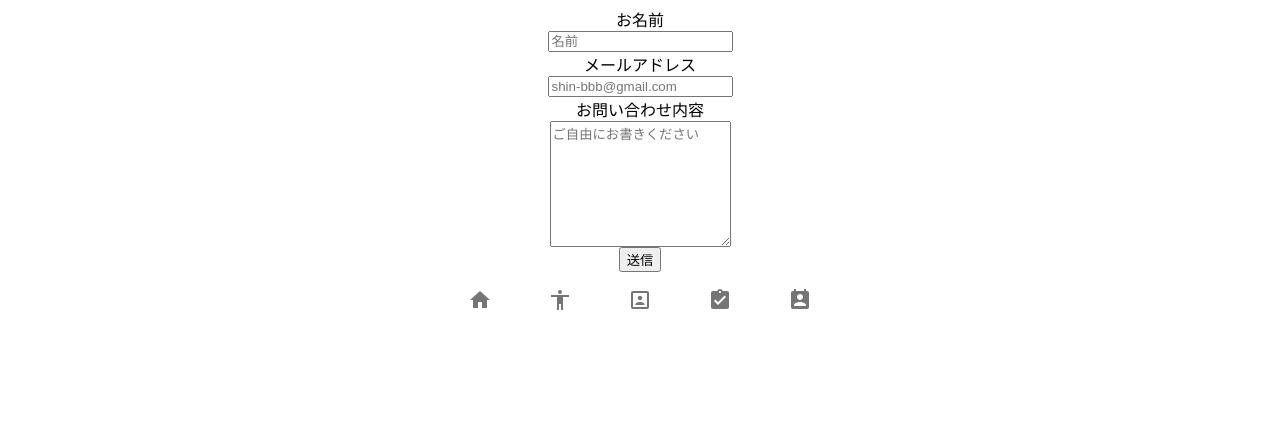
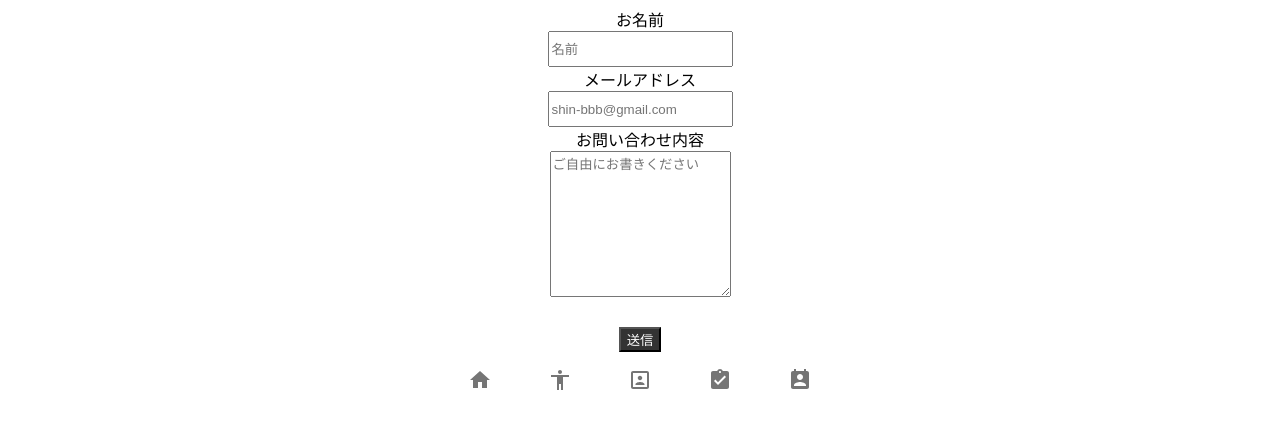
Before and after one commit to shin21-coder/gatsby-portfolio, a Gatsby site: page /contact in a window 1280 px wide. Shown: the part 352-780 px from the top of the page. Built offline with nearby package versions, Linux system fonts and the light colour scheme; Gatsby itself is replaced by a stand-in of ours.

Commit message:
ひとまず完成

```diff
--- a/src/pages/about.js
+++ b/src/pages/about.js
@@ -54,7 +54,8 @@ const useStyles = makeStyles((theme) => ({
     // flexGrow: 1,
   },
   paper: {
-    padding: theme.spacing(2),
+    // padding: theme.spacing(2),
+    padding:5,
     // textAlign: 'center',
     color: theme.palette.text.secondary,
     width:'100%'
--- a/src/pages/contact.js
+++ b/src/pages/contact.js
@@ -9,7 +9,6 @@ import Button from '@material-ui/core/Button';
 const useStyles = makeStyles((theme) => ({
   root: {
     margin: '0 auto',
-    width: 500,
     textAlign: 'center'
 
   },
@@ -49,15 +48,25 @@ const useStyles = makeStyles((theme) => ({
     margin: '10px auto',
     width:200
   },
-  label: {
-    width:500,
-  },
+
   form: {
     display: 'block',
-    margin:'0 auto'
+    margin: '0 auto',
+    height:30,
+  },
+  button: {
+    color: 'white',
+    marginTop: 30,
+    backgroundColor:'#333'
+  },
+  text: {
+    height: 140,
+    display: 'block',
+    margin: '0 auto',
   }
 
 }));
+
 
 export default function Contact() {
 
@@ -82,24 +91,24 @@ export default function Contact() {
           {/* ここまで */}
           {/* Netlifyでフォームの登録をするための記述 */}
           <div className="form-group">
-        <label className={classes.label}>お名前<abbr title="required"></abbr>
+        <label>お名前<abbr title="required"></abbr>
         <input type="text" className={classes.form} id="name" name="name" placeholder="名前" maxLength="30" minLength="2" required autoComplete="name" />
         </label>
       </div>
       <div className="form-group">
-        <label className={classes.label}>メールアドレス<abbr title="required"></abbr>
+        <label>メールアドレス<abbr title="required"></abbr>
               <input type="email" className={classes.form} id="email" name="email" placeholder="shin-bbb@gmail.com" pattern="^[a-zA-Z0-9.!#$%&'*+\/=?^_`{|}~-]+@[a-zA-Z0-9-]+(?:\.[a-zA-Z0-9-]+)*$" required autoComplete="email" />
 
         </label>
       </div>
       <div className="form-group">
-        <label className={classes.label}>お問い合わせ内容<abbr title="required"></abbr>
-        <textarea className={classes.form} id="contact" name="content" rows="8" required placeholder="ご自由にお書きください"></textarea>
+        <label>お問い合わせ内容<abbr title="required"></abbr>
+        <textarea className={classes.text} id="contact" name="content" rows="8" required placeholder="ご自由にお書きください"></textarea>
         </label>
       </div>
 
       <div className="form-group">
-      <button type="submit">送信</button>
+      <button type="submit" className={classes.button}>送信</button>
           </div>
 
         </form>
--- a/src/pages/index.js
+++ b/src/pages/index.js
@@ -112,7 +112,6 @@ export default function ScrollableTabsButtonAuto() {
         </AppBar>
         <TabPanel value={value} index={0}>
           <div>爆速のページ遷移を、あなたのホームページに採用しませんか？</div>
-
           <Button variant="contained" color="secondary">
             <Link to="/contact" className={classes.button}>お問い合わせはコチラ</Link>
           </Button>
```
